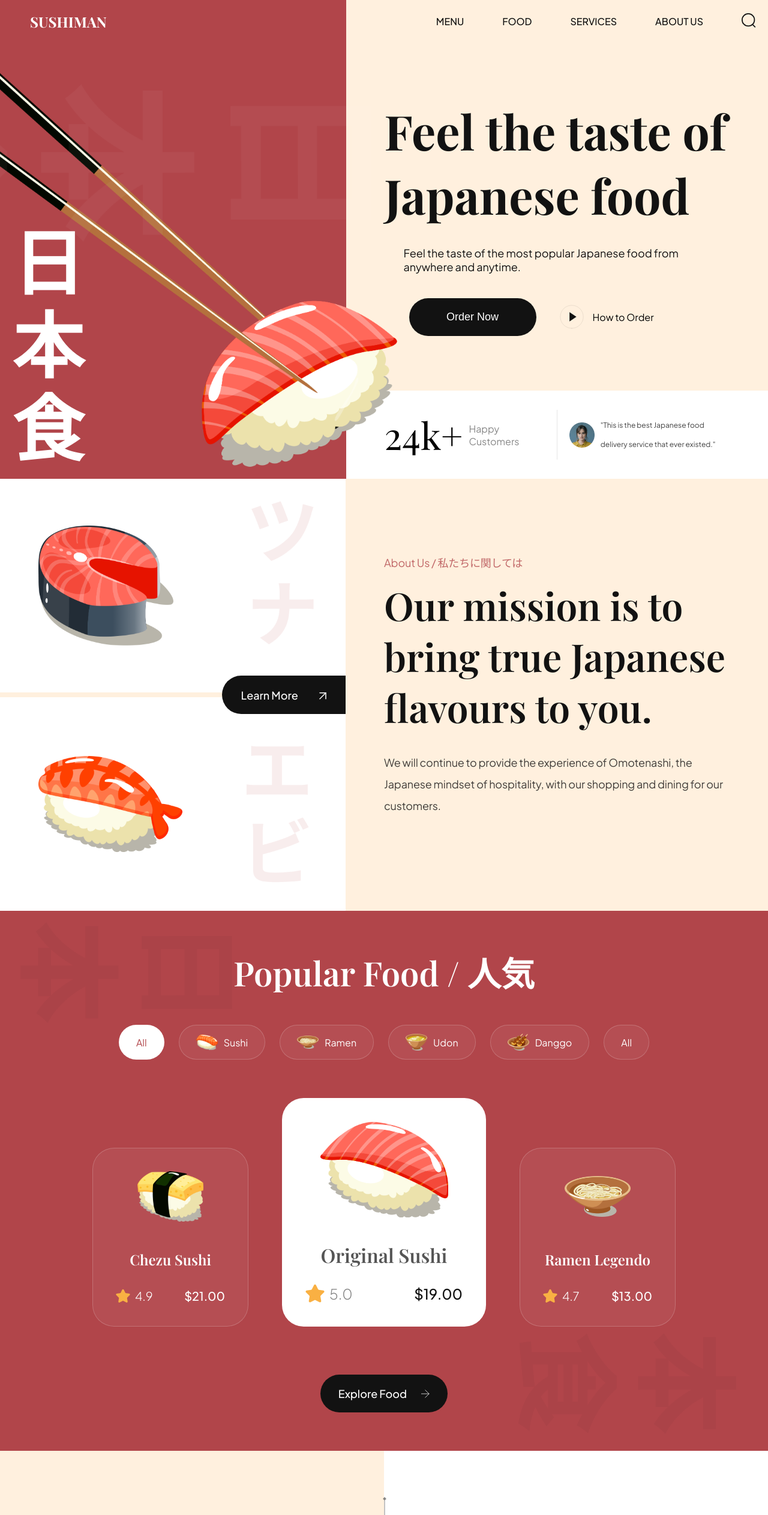
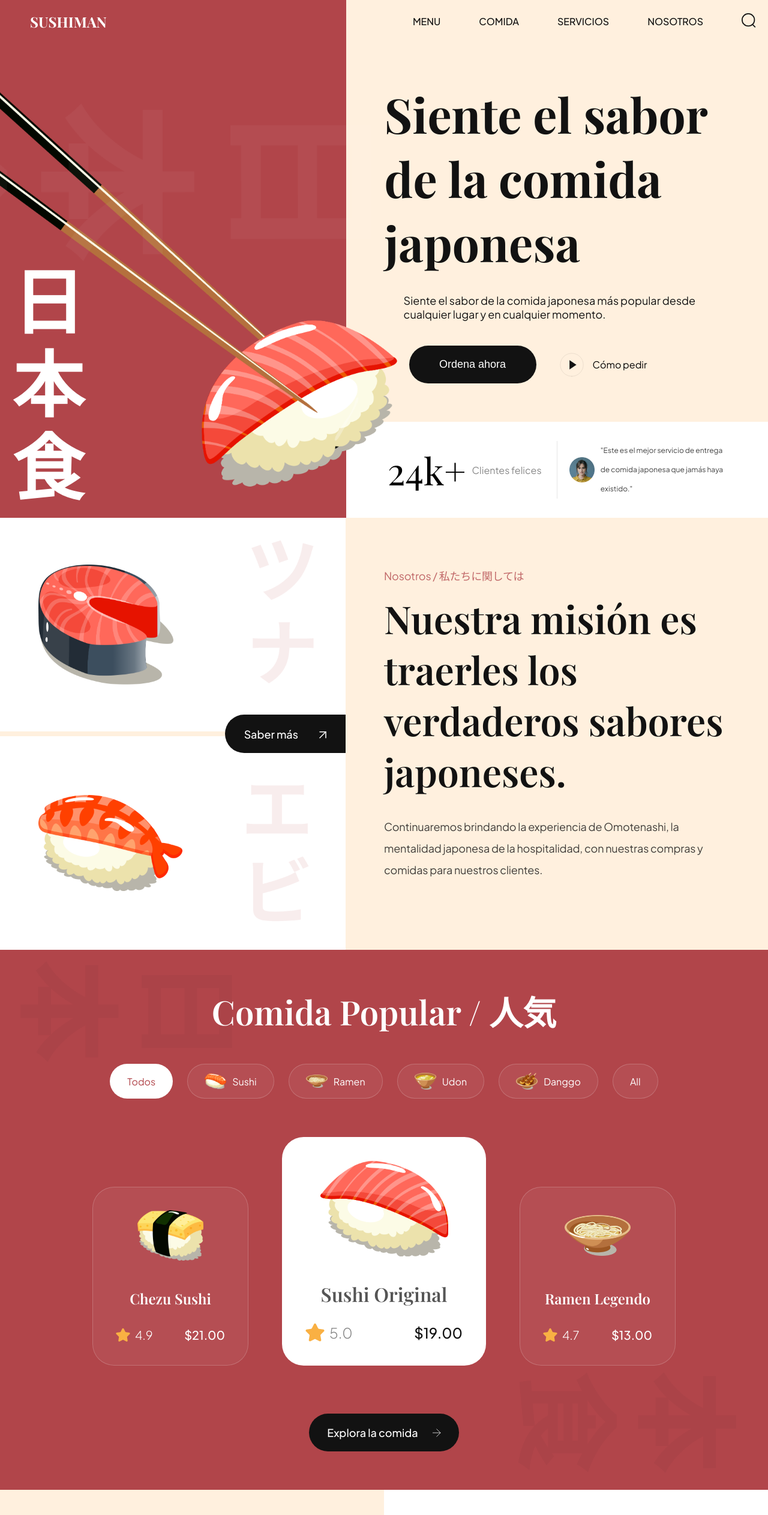
Before and after one commit to arkhanis/HTML-Landing-Sushiman, a website built with Vite: page index.html in a window 1280 px wide. Shown: the top 2525 px of the page at 60% size. Built offline with nearby package versions, Linux system fonts and the light colour scheme.

Commit message:
trabajando en las paginas principales

```diff
--- a/index.html
+++ b/index.html
@@ -23,13 +23,13 @@
             <a href="#menu">Menu</a>
           </li>
           <li>
-            <a href="#food">Food</a>
+            <a href="#food">Comida</a>
           </li>
           <li>
-            <a href="#services">Services</a>
+            <a href="#services">Servicios</a>
           </li>
           <li>
-            <a href="#about-us">About Us</a>
+            <a href="#about-us">Nosotros</a>
           </li>
           <li>
             <img src="assets/search.svg" alt="search" />
@@ -62,14 +62,14 @@
 
       <div class="hero-content">
         <div class="hero-content-info" data-aos="fade-left">
-          <h1>Feel the taste of Japanese food</h1>
-          <p>Feel the taste of the most popular Japanese food from anywhere and anytime.</p>
+          <h1>Siente el sabor de la comida japonesa</h1>
+          <p>Siente el sabor de la comida japonesa más popular desde cualquier lugar y en cualquier momento.</p>
 
           <div class="hero-content__buttons">
-            <button class="hero-content__order-button">Order Now</button>
+            <button class="hero-content__order-button">Ordena ahora</button>
             <button class="hero-content__play-button">
               <img src="assets/play-circle.svg" alt="play" />
-              How to Order
+              Cómo pedir
             </button>
           </div>
         </div>
@@ -77,12 +77,12 @@
         <div class="hero-content__testimonial" data-aos="fade-up">
           <div class="hero-content__customer flex-center">
             <h4>24<span>k+</span></h4>
-            <p>Happy Customers</p>
+            <p>Clientes felices</p>
           </div>
 
           <div class="hero-content__review">
             <img src="assets/user.png" alt="user" />
-            <p>"This is the best Japanese food delivery service that ever existed."</p>
+            <p>"Este es el mejor servicio de entrega de comida japonesa que jamás haya existido."</p>
           </div>
         </div>
       </div>
@@ -95,7 +95,7 @@
         </div>
 
         <button class="about-us__button">
-          Learn More
+          Saber más
 
           <img src="assets/arrow-up-right.svg" alt="learn more" />
         </button>
@@ -106,18 +106,17 @@
       </div>
 
       <div class="about-us__content"  data-aos="fade-left">
-        <p class="sushi__subtitle">About Us / 私たちに関しては</p>
-        <h3 class="sushi__title">Our mission is to bring true Japanese flavours to you.</h3>
-        <p class="sushi__description">We will continue to provide the experience of Omotenashi, the Japanese mindset of hospitality, with our shopping and dining for our customers.
-        </p>
+        <p class="sushi__subtitle">Nosotros / 私たちに関しては</p>
+        <h3 class="sushi__title">Nuestra misión es traerles los verdaderos sabores japoneses.</h3>
+        <p class="sushi__description">Continuaremos brindando la experiencia de Omotenashi, la mentalidad japonesa de la hospitalidad, con nuestras compras y comidas para nuestros clientes.</p>
       </div>
     </section>
 
     <section class="popular-foods" id="menu">
-      <h2 class="popular-foods__title" data-aos="flip-up">Popular Food / 人気</h2>
+      <h2 class="popular-foods__title" data-aos="flip-up">Comida Popular / 人気</h2>
 
       <div class="popular-foods__filters sushi__hide-scrollbar" data-aos="fade-up">
-        <button class="popular-foods__filter-btn active">All</button>
+        <button class="popular-foods__filter-btn active">Todos</button>
         <button class="popular-foods__filter-btn">
           <img src="/assets/sushi-9.png" alt="sushi 9" />
           Sushi
@@ -154,7 +153,7 @@
 
         <article class="popular-foods__card active-card">
           <img class="popular-foods__card-image" src="assets/sushi-11.png" alt="sushi-11" />
-          <h4 class="popular-foods__card-title">Original Sushi</h4>
+          <h4 class="popular-foods__card-title">Sushi Original</h4>
 
           <div class="popular-foods__card-details flex-between">
             <div class="popular-foods__card-rating">
@@ -182,7 +181,7 @@
       </div>
 
       <button class="popular-foods__button">
-        Explore Food
+        Explora la comida
         <img src="assets/arrow-right.svg"  alt="arrow-right" />
       </button>
     </section>
@@ -190,11 +189,11 @@
     <section class="trending" id="food">
       <section class="trending-sushi">
         <div class="trending__content" data-aos="fade-right">
-          <p class="sushi__subtitle">What’s Trending / トレンド</p>
+          <p class="sushi__subtitle">¿Qué está de moda? / トレンド</p>
 
-          <h3 class="sushi__title">Japanese Sushi
+          <h3 class="sushi__title">Sushi Japones
           </h3>
-          <p class="sushi__description">Feel the taste of the most delicious Sushi here.
+          <p class="sushi__description">Siente aquí el sabor del Sushi más delicioso.
           </p>
 
           <ul class="trending__list flex-between">
@@ -202,7 +201,7 @@
               <div class="trending__icon flex-center">
                 <img src="assets/check.svg" alt="check" />
               </div>
-              <p>Make Sushi</p>
+              <p>Haz Sushi</p>
             </li>
             <li>
               <div class="trending__icon flex-center">
@@ -252,7 +251,7 @@
       </section>
 
       <div class="trending__discover" data-aos="zoom-in">
-        <p>Discover</p>
+        <p>Descubrir</p>
       </div>
 
       <section class="trending-drinks">
@@ -269,11 +268,11 @@
         </div>
 
         <div class="trending__content" data-aos="fade-left">
-          <p class="sushi__subtitle">What’s Trending / トレンド</p>
+          <p class="sushi__subtitle">¿Qué está de moda? / トレンド</p>
 
-          <h3 class="sushi__title">Japanese Drinks
+          <h3 class="sushi__title">Bebidas Japonesas
           </h3>
-          <p class="sushi__description">Feel the taste of the most delicious Japense drinks here.
+          <p class="sushi__description">Siente aquí el sabor de las bebidas Japense más deliciosas.
           </p>
 
           <ul class="trending__list flex-between">
@@ -288,7 +287,7 @@
                 <img src="assets/check.svg" alt="check" />
               </div>
               <p>
-                Sakura Tea</p>
+                Té Sakura</p>
             </li>
             <li>
               <div class="trending__icon flex-center">
@@ -321,14 +320,14 @@
 
     <section class="subscription flex-center" id="services">
       <h2 data-aos="flip-down">
-        Get offers stright <br />
-        to your inbox
+        Recibe ofertas directamente<br />
+        a tu bandeja de entrada
       </h2>
-      <p data-aos="fade-up">Sign up for the Sushiman newsletter</p>
+      <p data-aos="fade-up">Suscríbete a la newsletter de Sushiman</p>
 
       <div class="subscription__form" data-aos="fade-up">
         <input type="text" placeholder="Enter your email address"/>
-        <button>Get Started</button>
+        <button>Comencemos</button>
       </div>
     </section>
 
@@ -339,9 +338,9 @@
 
       <ul class="footer__nav">
         <li><a href="#menu">Menu</a></li>
-        <li><a href="#food">Food</a></li>
-        <li><a href="#services">Services</a></li>
-        <li><a href="#about-us">About Us</a></li>
+        <li><a href="#food">Comida</a></li>
+        <li><a href="#services">Servicios</a></li>
+        <li><a href="#about-us">Nosotros</a></li>
       </ul>
 
       <ul class="footer__social">
```
